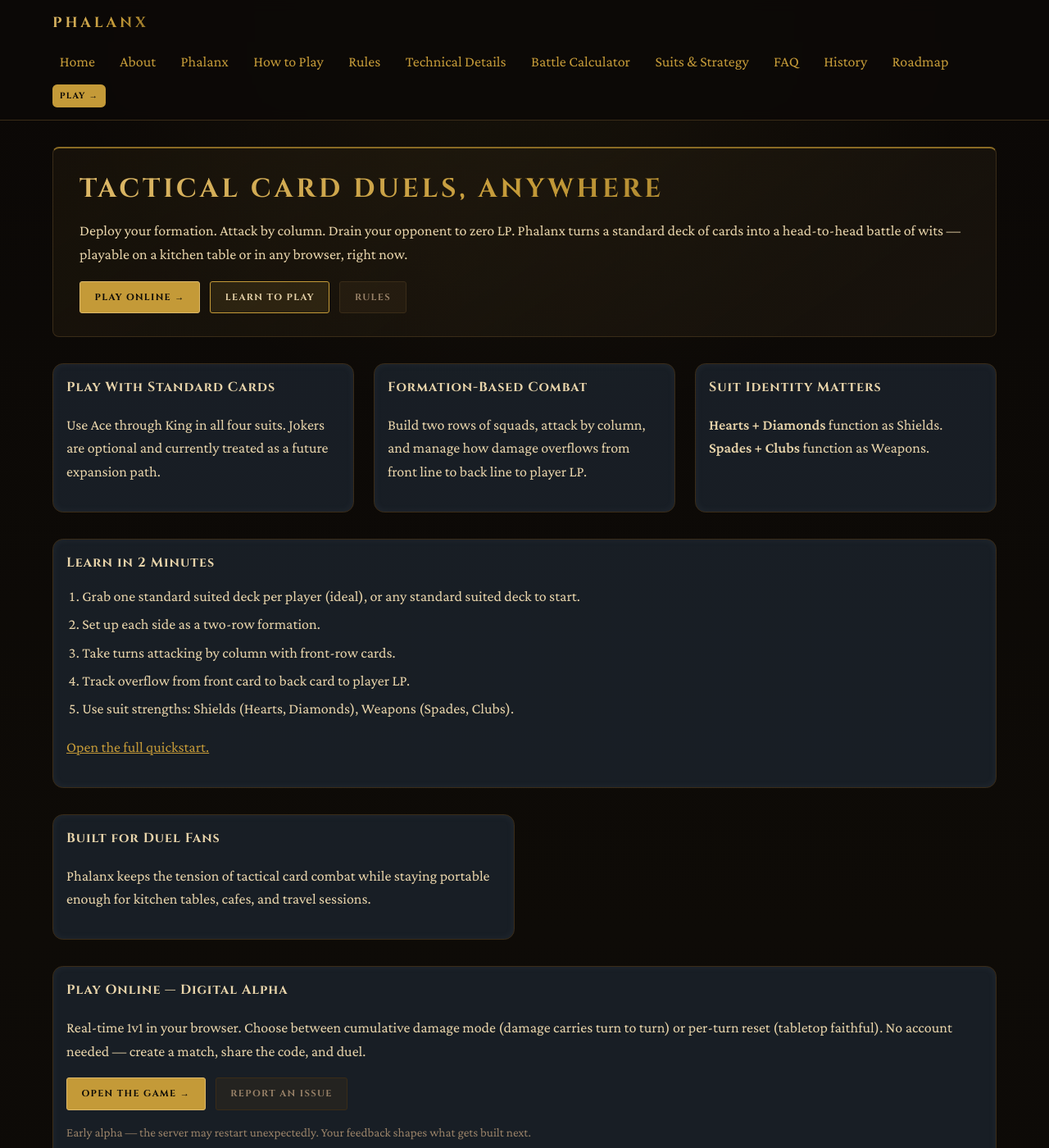
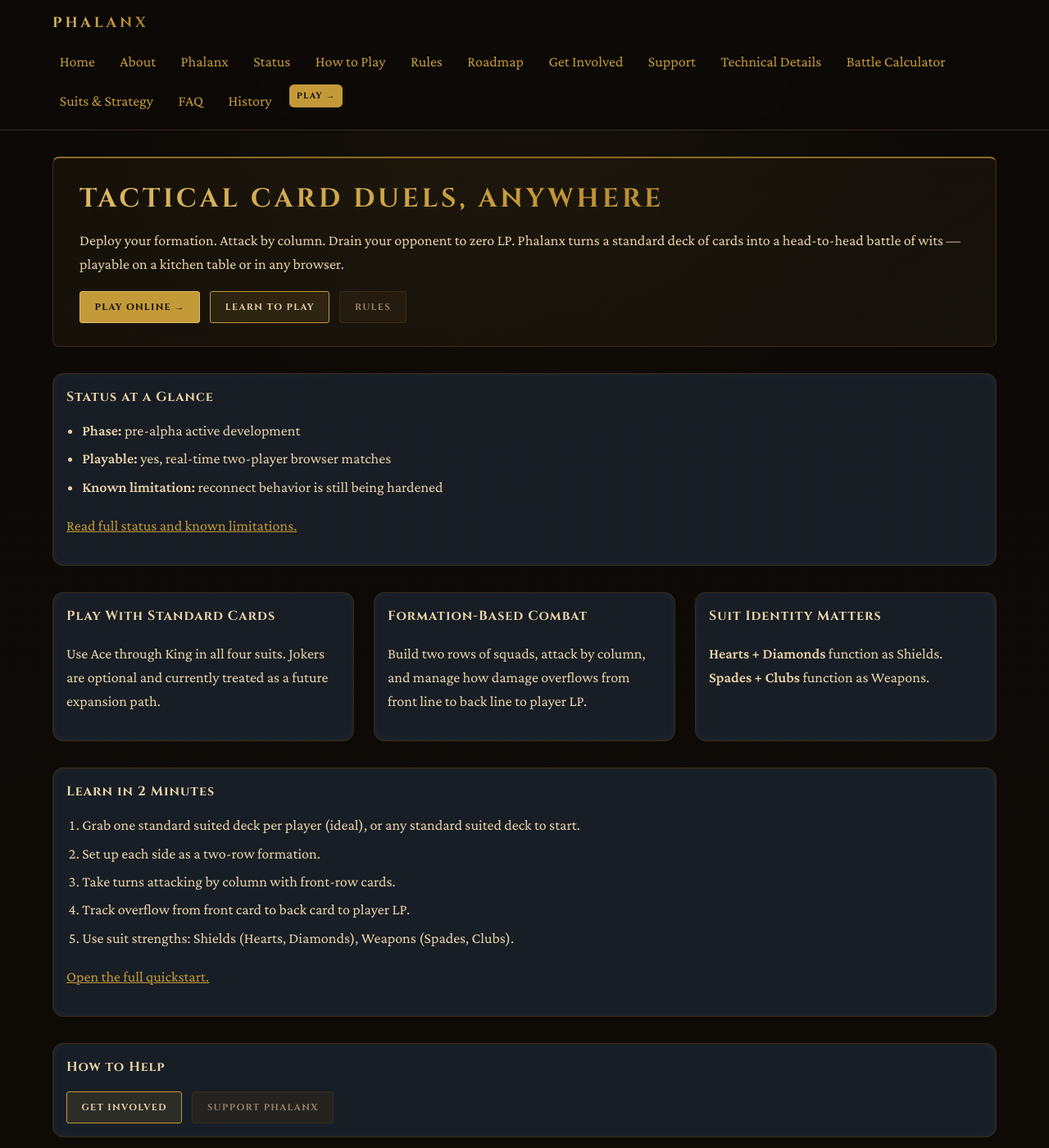
Before and after one commit to just3ws/phalanx, a Jekyll site: the page built from index.md, in a window 1280 px wide and 1400 px high. Shown: the whole window at 82% size. Built offline with Jekyll 4.4.1, drawn with Linux system fonts in a browser that asks for light colours; some of the changed text lies outside the part shown.

Commit message:
site: surface status, involvement, and support in nav and home

```diff
--- a/_includes/footer.html
+++ b/_includes/footer.html
@@ -1,11 +1,17 @@
 <footer class="site-footer">
   <div class="container footer-inner">
-    <p>Phalanx is a tactical card duel playable with standard suited playing cards.</p>
+    <p>Phalanx is a tactical two-player card duel playable with standard suited playing cards.</p>
     <p>
+      <a href="{{ '/status/' | relative_url }}">Status</a>
+      <span aria-hidden="true">|</span>
+      <a href="{{ '/get-involved/' | relative_url }}">Get Involved</a>
+      <span aria-hidden="true">|</span>
+      <a href="{{ '/support/' | relative_url }}">Support</a>
+      <span aria-hidden="true">|</span>
       <a href="{{ '/quick-reference/' | relative_url }}">Printable Quick Reference</a>
       <span aria-hidden="true">|</span>
       <a href="{{ '/sitemap.xml' | relative_url }}">Sitemap</a>
     </p>
-    <p class="small-note">Rules are evolving. Canonical draft rules live in the main Phalanx repository.</p>
+    <p class="small-note">Rules are evolving. Canonical draft rules and implementation contracts live in the main Phalanx repository.</p>
   </div>
 </footer>
--- a/_includes/header.html
+++ b/_includes/header.html
@@ -6,14 +6,17 @@
         <li><a href="{{ site.main_home_url | default: '/home/' }}">Home</a></li>
         <li><a href="{{ site.main_about_url | default: '/about/' }}">About</a></li>
         <li><a href="{{ '/' | relative_url }}">Phalanx</a></li>
+        <li><a href="{{ '/status/' | relative_url }}">Status</a></li>
         <li><a href="{{ '/how-to-play/' | relative_url }}">How to Play</a></li>
         <li><a href="{{ '/rules/' | relative_url }}">Rules</a></li>
+        <li><a href="{{ '/roadmap/' | relative_url }}">Roadmap</a></li>
+        <li><a href="{{ '/get-involved/' | relative_url }}">Get Involved</a></li>
+        <li><a href="{{ '/support/' | relative_url }}">Support</a></li>
         <li><a href="{{ '/technical-details/' | relative_url }}">Technical Details</a></li>
         <li><a href="{{ '/battle-calculator/' | relative_url }}">Battle Calculator</a></li>
-        <li><a href="{{ '/suits-strategy/' | relative_url }}">Suits & Strategy</a></li>
+        <li><a href="{{ '/suits-strategy/' | relative_url }}">Suits &amp; Strategy</a></li>
         <li><a href="{{ '/faq/' | relative_url }}">FAQ</a></li>
         <li><a href="{{ '/history/' | relative_url }}">History</a></li>
-        <li><a href="{{ '/roadmap/' | relative_url }}">Roadmap</a></li>
         <li><a class="nav-play" href="https://phalanx-game.fly.dev" target="_blank" rel="noopener noreferrer">Play &rarr;</a></li>
       </ul>
     </nav>
--- a/index.md
+++ b/index.md
@@ -5,12 +5,22 @@ description: Phalanx is a tactical head-to-head card duel you can play with stan
 
 <section class="hero" aria-labelledby="hero-title">
   <h1 id="hero-title">Tactical Card Duels, Anywhere</h1>
-  <p>Deploy your formation. Attack by column. Drain your opponent to zero LP. Phalanx turns a standard deck of cards into a head-to-head battle of wits — playable on a kitchen table or in any browser, right now.</p>
+  <p>Deploy your formation. Attack by column. Drain your opponent to zero LP. Phalanx turns a standard deck of cards into a head-to-head battle of wits — playable on a kitchen table or in any browser.</p>
   <div class="cta-row">
     <a class="button-link primary" href="https://phalanx-game.fly.dev" target="_blank" rel="noopener noreferrer">Play Online &rarr;</a>
     <a class="button-link" href="{{ '/how-to-play/' | relative_url }}">Learn to Play</a>
     <a class="button-link secondary" href="{{ '/rules/' | relative_url }}">Rules</a>
   </div>
+</section>
+
+<section class="card" aria-labelledby="status-at-a-glance">
+  <h2 id="status-at-a-glance">Status at a Glance</h2>
+  <ul class="quick-list">
+    <li><strong>Phase:</strong> pre-alpha active development</li>
+    <li><strong>Playable:</strong> yes, real-time two-player browser matches</li>
+    <li><strong>Known limitation:</strong> reconnect behavior is still being hardened</li>
+  </ul>
+  <p><a href="{{ '/status/' | relative_url }}">Read full status and known limitations.</a></p>
 </section>
 
 <section class="grid three" aria-label="Core Features of Phalanx">
@@ -40,11 +50,12 @@ description: Phalanx is a tactical head-to-head card duel you can play with stan
   <p><a href="{{ '/how-to-play/' | relative_url }}">Open the full quickstart.</a></p>
 </section>
 
-<section class="two-col" aria-label="Key benefits of playing Phalanx">
-  <article class="card">
-    <h2>Built for Duel Fans</h2>
-    <p>Phalanx keeps the tension of tactical card combat while staying portable enough for kitchen tables, cafes, and travel sessions.</p>
-  </article>
+<section class="card" aria-labelledby="how-to-help-title">
+  <h2 id="how-to-help-title">How to Help</h2>
+  <div class="cta-row">
+    <a class="button-link" href="{{ '/get-involved/' | relative_url }}">Get Involved</a>
+    <a class="button-link secondary" href="{{ '/support/' | relative_url }}">Support Phalanx</a>
+  </div>
 </section>
 
 <section class="card" aria-labelledby="digital-alpha-title">
@@ -63,4 +74,4 @@ description: Phalanx is a tactical head-to-head card duel you can play with stan
   <p><a href="{{ '/history/' | relative_url }}">Read the evolution timeline and explore archived artifacts.</a></p>
 </section>
 
-<p class="small-note">Rules are evolving. This website is an introductory guide; canonical draft rules live in the main Phalanx repository.</p>
+<p class="small-note">This website is an introductory guide. Canonical rules, protocol, and implementation docs live in the main Phalanx repository.</p>
```
